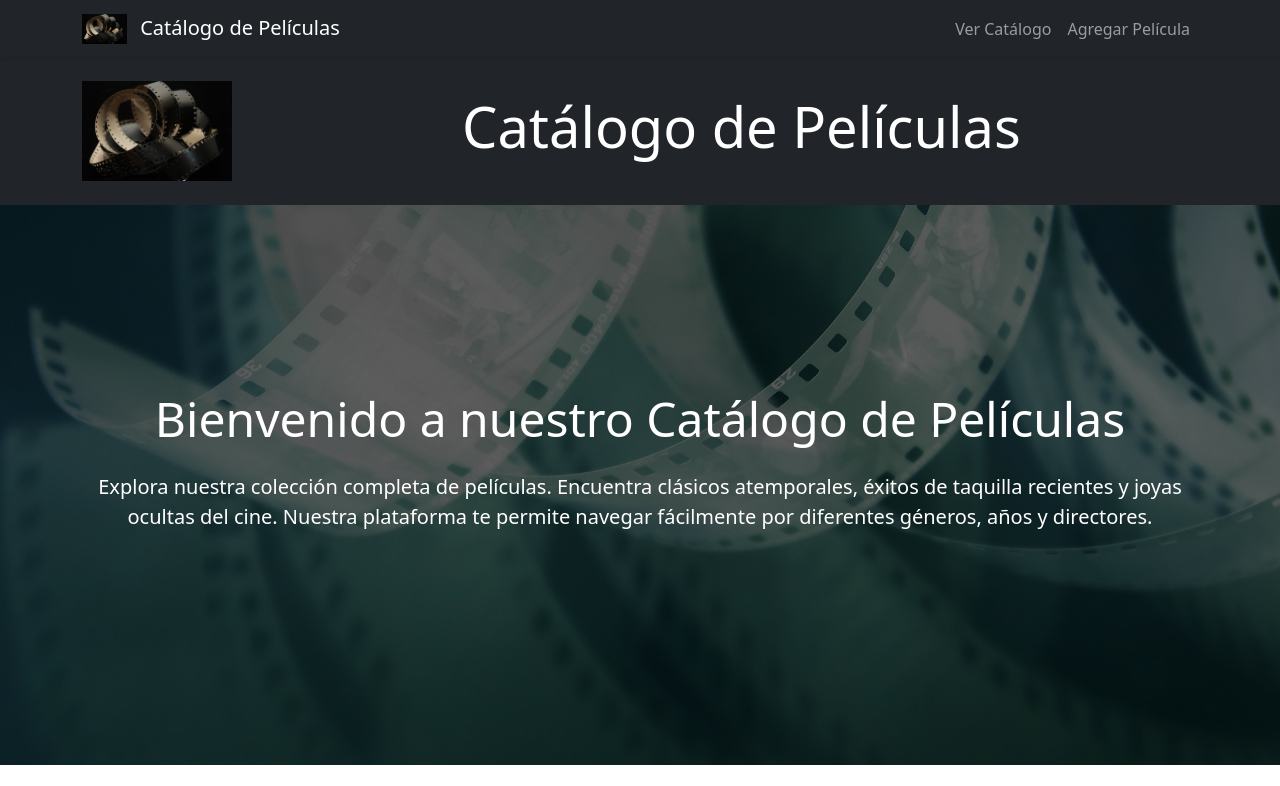
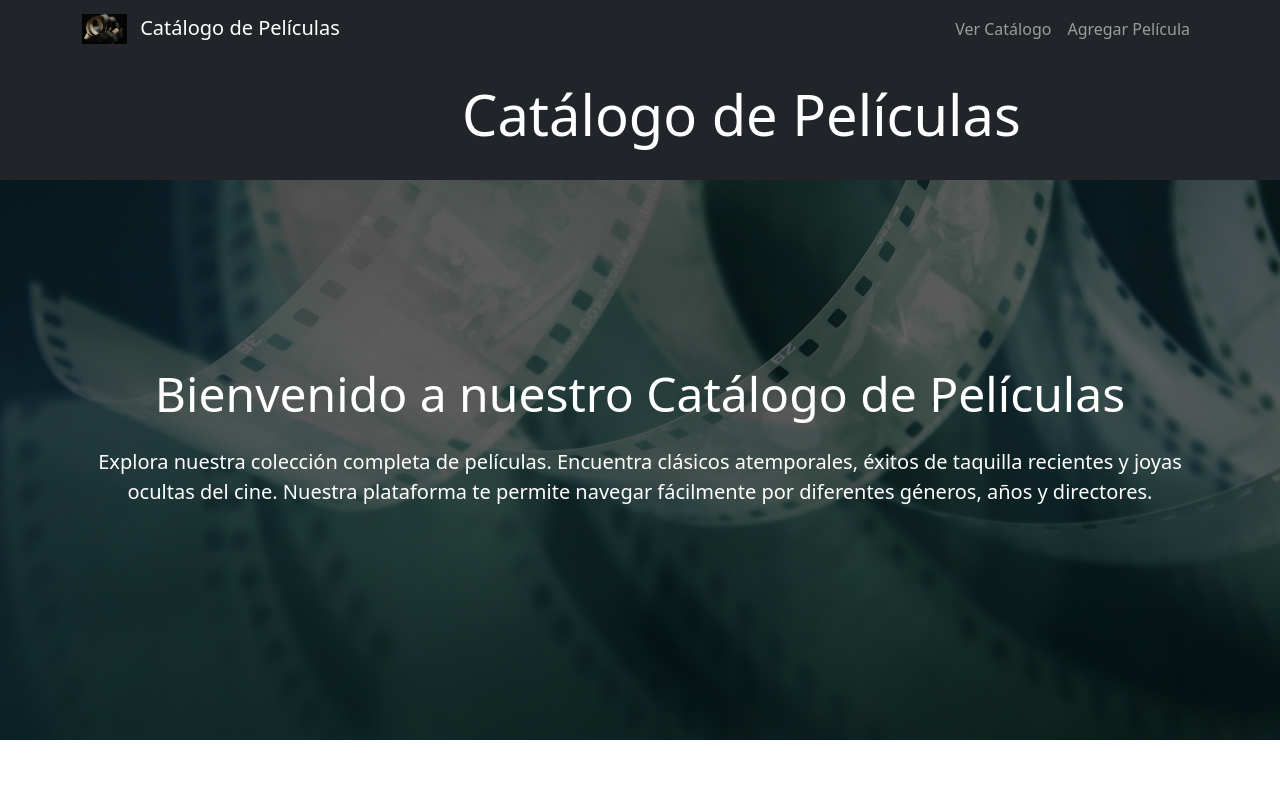
Before and after one commit to pablovirtual/cata_angular_CAS, an Angular app: page / in a window 1280 px wide. Shown: the top 786 px of the page. Built offline with nearby package versions, Linux system fonts and the light colour scheme.

Commit message:
se elimina imagen que se carga dos veces en el compoente home

```diff
--- a/src/app/components/home/home.component.html
+++ b/src/app/components/home/home.component.html
@@ -7,7 +7,6 @@
     <div class="container">
       <div class="row align-items-center">
         <div class="col-md-4 text-center text-md-start">
-          <img src="assets/images/logo.jpg" alt="Logo Catálogo de Películas" class="img-fluid" style="max-height: 100px;">
         </div>
         <div class="col-md-8">
           <h1 class="display-4">Catálogo de Películas</h1>
```
